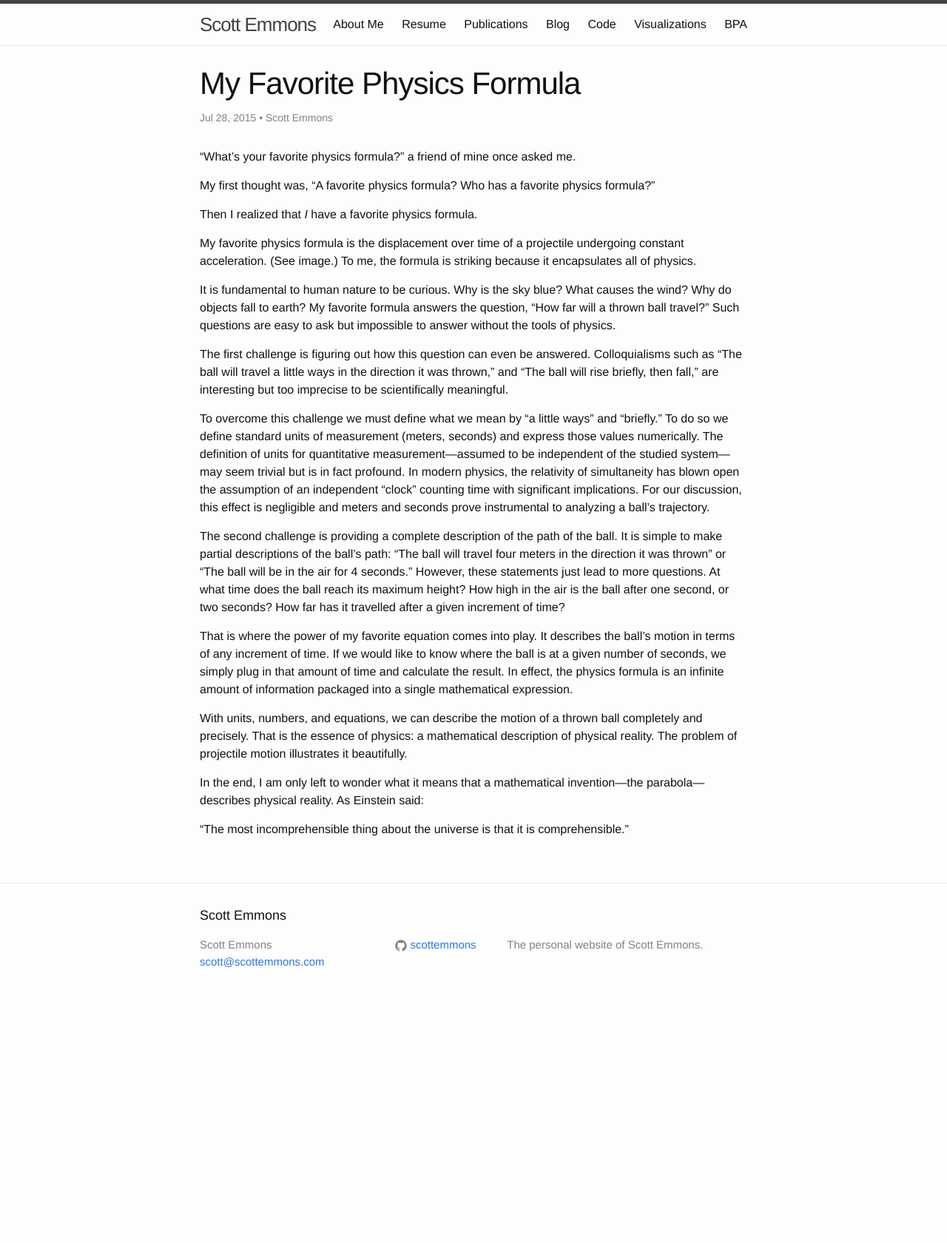
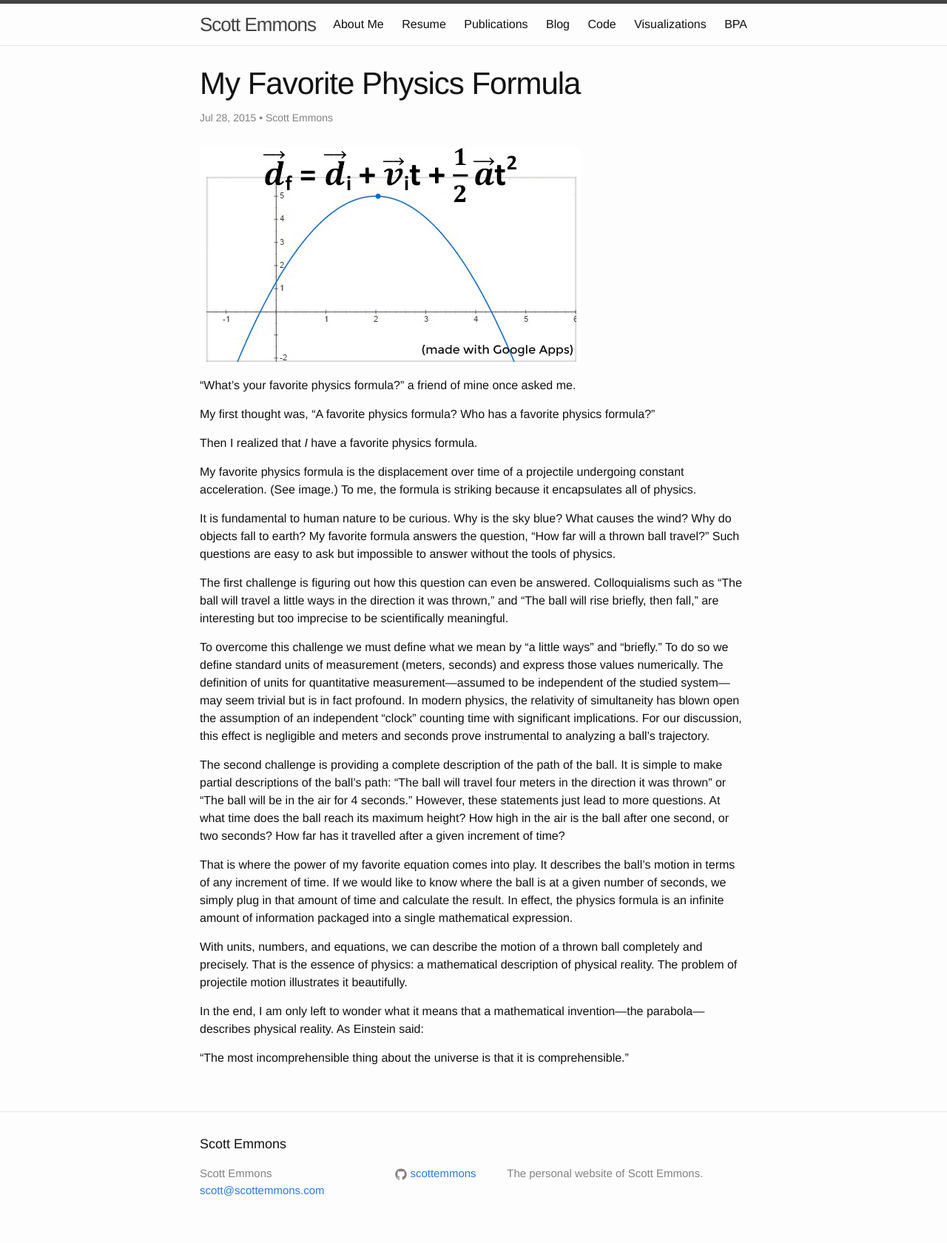
Before and after one commit to scottemmons/scottemmons.github.io, a Jekyll site: the page built from _posts/2015-07-28-favorite-physics-formula.markdown, in a window 1280 px wide. Shown: the whole page at 74% size. Built offline with Jekyll 4.4.1, drawn with Linux system fonts in a browser that asks for light colours; before the commit the page ends 1371 px from its top, so only the background shows below that.

Commit message:
adding image to favorite physics formula post

```diff
--- a/_posts/2015-07-28-favorite-physics-formula.markdown
+++ b/_posts/2015-07-28-favorite-physics-formula.markdown
@@ -10,6 +10,8 @@ categories:
 - Essay
 - Physics
 ---
+
+![My Favorite Physics Formula](/assets/favoritephysicsformula.jpg)
 
 "What's your favorite physics formula?" a friend of mine once asked me.
 
```
Also changed, not shown: assets/favoritephysicsformula.jpg (added).
